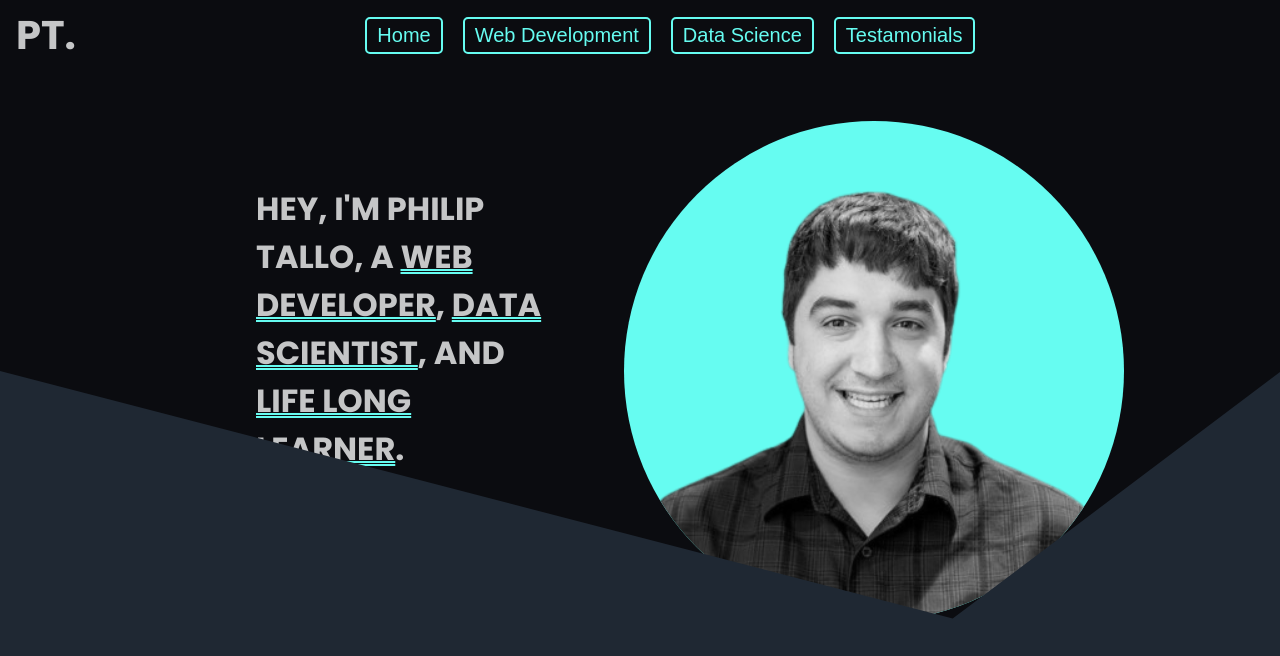
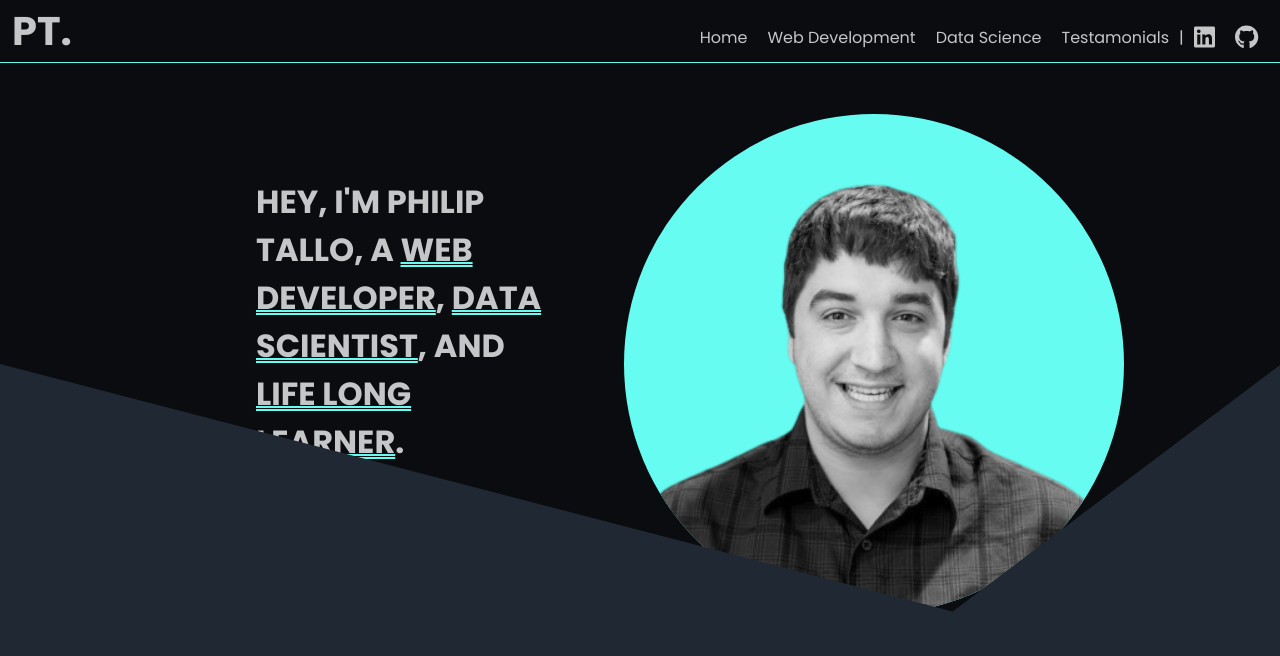
Before and after one commit to ptallo/personal_website, a React (Vite) app: page / in a window 1280 px wide. Shown: the top 656 px of the page. Built offline with nearby package versions, Linux system fonts and the light colour scheme.

Commit message:
added fontawesome icons for github and linkedin

```diff
--- a/package.json
+++ b/package.json
@@ -10,6 +10,11 @@
     "preview": "vite preview"
   },
   "dependencies": {
+    "@fortawesome/fontawesome-svg-core": "^6.5.2",
+    "@fortawesome/free-brands-svg-icons": "^6.5.2",
+    "@fortawesome/free-regular-svg-icons": "^6.5.2",
+    "@fortawesome/free-solid-svg-icons": "^6.5.2",
+    "@fortawesome/react-fontawesome": "^0.2.2",
     "react": "^18.2.0",
     "react-dom": "^18.2.0"
   },
--- a/src/components/Navbar/Navbar.scss
+++ b/src/components/Navbar/Navbar.scss
@@ -3,8 +3,9 @@
 .navbar {
     color: $text-color;
     background-color: $background-color;
+    border-bottom: 1px solid $accent-color;
 
-    padding: 1em;
+    padding: 0.75em;
     display: flex;
     align-items: flex-end;
 
@@ -16,14 +17,19 @@
     }
 
     .flex-container {
-        margin: 0 auto;
-        width: 50vw;
+        margin: 0 0 0 auto;
 
         display: flex;
         justify-content: center;
-        align-items: flex-end;
+        align-items: center;
 
         list-style-type: none;
+
+        & > * {
+            text-decoration: none;
+            color: $text-color;
+            padding: 0 10px;
+        }
     }
 
 }
--- a/src/components/Navbar/Navbar.tsx
+++ b/src/components/Navbar/Navbar.tsx
@@ -1,20 +1,22 @@
-import { HoverButton } from '../HoverButton/HoverButton';
 import './Navbar.scss';
+import { FontAwesomeIcon } from '@fortawesome/react-fontawesome';
+import { faLinkedin, faGithub } from '@fortawesome/free-brands-svg-icons';
 
-let ids = [
-  "Home",
-  "Web Development",
-  "Data Science",
-  "Testamonials",
-]
-
+const linkedInLink : string = 'https://www.linkedin.com/in/philip-tallo-444667107/';
+const githubLink : string = 'https://github.com/ptallo';
 
 export function Navbar() {
   return <div className='navbar'>
     <span className='initials'>PT.</span>
 
     <div className='flex-container'>
-      {ids.map(t => <HoverButton text={t} />)}
+      <a href=''>Home</a>
+      <a href=''>Web Development</a>
+      <a href=''>Data Science</a>
+      <a href=''>Testamonials</a>
+      |
+      <a href={linkedInLink}><FontAwesomeIcon icon={faLinkedin} size='xl'/></a>
+      <a href={githubLink}><FontAwesomeIcon icon={faGithub} size='xl'/></a>
     </div>
   </div>;
 }
```
Also changed, not shown: 1 other file (tests, documents, lock files or other folders).
